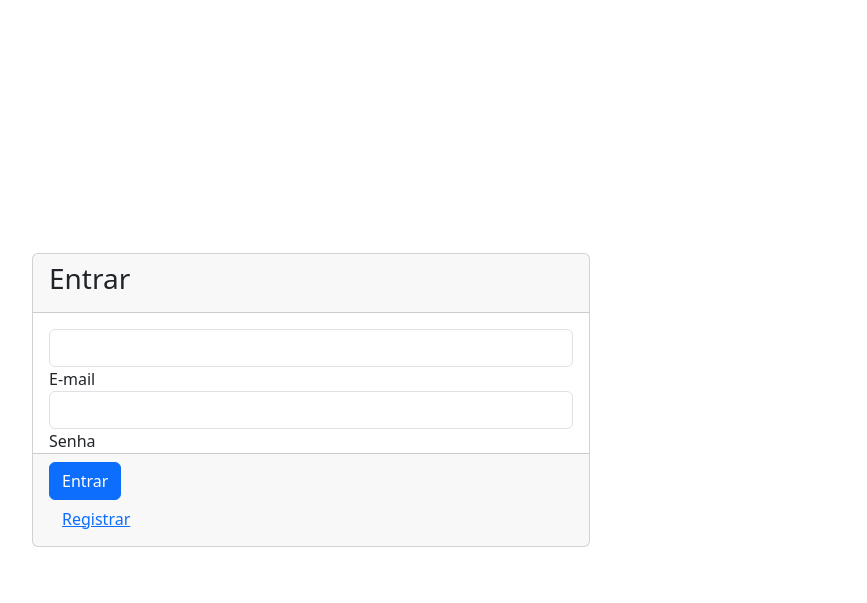
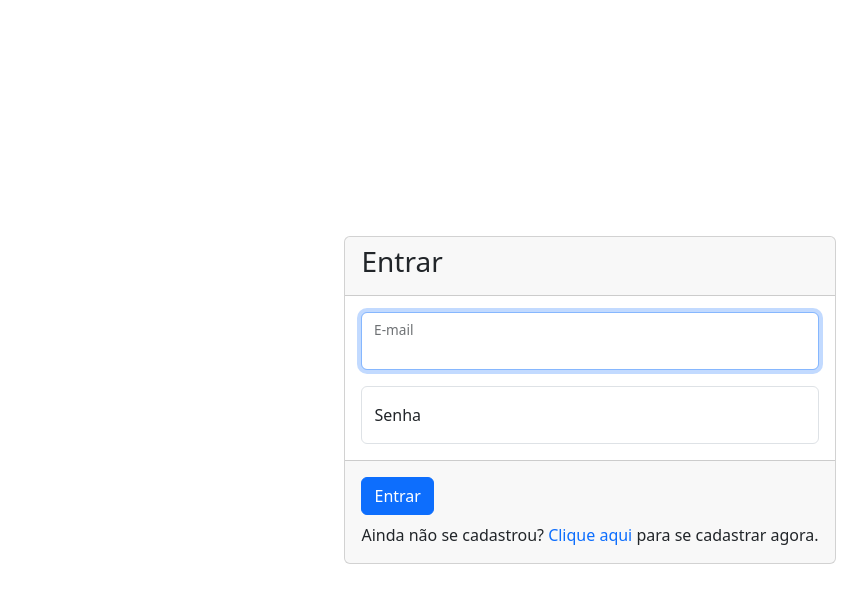
Before and after one commit to maroquio/ProjetoModelo2024, a FastAPI app: page /entrar in a window 1280 px wide. Shown: the top 603 px of the page, without its empty margins (50-917 px from the left). Run offline with FastAPI, Linux system fonts and the light colour scheme; some libraries are stand-ins or nearby versions.

Commit message:
refatoracao da pagina entrar concluida

```diff
--- a/templates/pages/entrar.html
+++ b/templates/pages/entrar.html
@@ -1,25 +1,27 @@
 {% extends "shared/base_publica.html" %}
 {% block subtitulo %}Entrar{% endblock %}
 {% block conteudo %}
-<div class="col-6">
+<div class="w-100 d-flex justify-content-center">
     <form action="/entrar" method="post">
         <div class="card">
             <div class="card-header">
                 <h3>Entrar</h3>
             </div>
             <div class="card-body pb-0">
-                <div class="floating-label">
-                    <input type="email" name="email" id="email" class="form-control" required>
+                <div class="form-floating mb-3">
+                    <input type="email" name="email" id="email" class="form-control" required autofocus placeholder=" ">
                     <label for="email">E-mail</label>
                 </div>
-                <div class="floating-label">
-                    <input type="password" name="senha" id="senha" class="form-control" required>
+                <div class="form-floating mb-3">
+                    <input type="password" name="senha" id="senha" class="form-control" required placeholder=" ">
                     <label for="senha">Senha</label>
                 </div>
             </div>
-            <div class="card-footer">
-                <button type="submit" class="btn btn-primary">Entrar</button><br>
-                <a href="/registrar" class="btn btn-link">Registrar</a>
+            <div class="card-footer p-3">
+                <button type="submit" class="btn btn-primary">Entrar</button>
+                <p class="mt-2 mb-0">
+                    Ainda não se cadastrou? <a href="/cadastrar" class="text-decoration-none">Clique aqui</a> para se cadastrar agora.
+                </p>
             </div>
         </div>
     </form>
```
